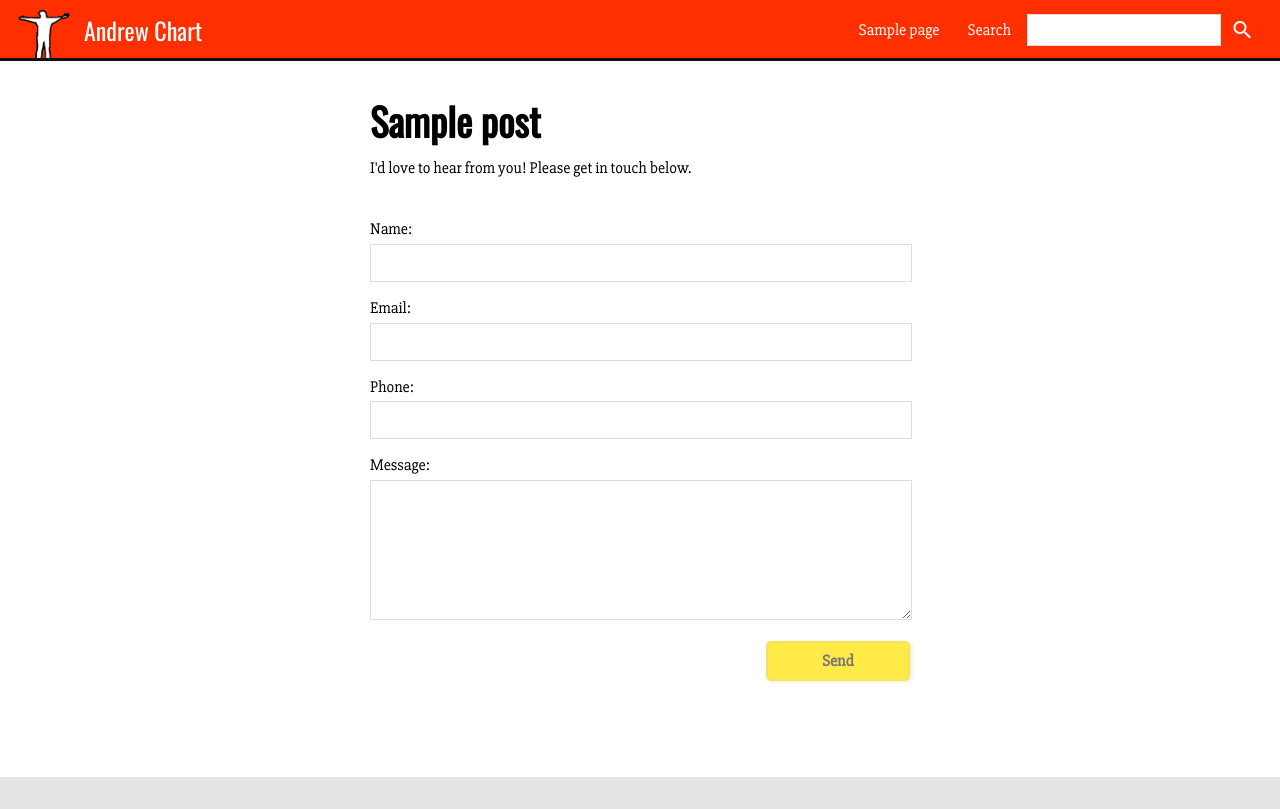
After one commit to andrewchart/andrewchart.co.uk-2017, a WordPress theme: template wp-content/themes/andrewchart2017/page-contact-me.php in a window 1280 px wide. The commit adds this page. Run offline with PHP 8.4 and a stand-in for WordPress, Linux system fonts and the light colour scheme; the site name, menu and one post (Sample post) are stand-ins, and other content is empty; some libraries are stand-ins or nearby versions.

Commit message:
Slim header search bar and contact page

```diff
--- a/wp-content/themes/andrewchart2017/footer.php
+++ b/wp-content/themes/andrewchart2017/footer.php
@@ -1,3 +1,4 @@
+  <footer class="site-footer"></footer>
   <script src="https://ajax.googleapis.com/ajax/libs/jquery/3.1.1/jquery.min.js"></script>
   <script src="scripts.js"></script>
   <?php wp_footer(); ?>
--- a/wp-content/themes/andrewchart2017/index.php
+++ b/wp-content/themes/andrewchart2017/index.php
@@ -1,3 +1,3 @@
 <?php get_header(); ?>
-
+INDEX
 <?php get_footer(); ?>
--- a/wp-content/themes/andrewchart2017/nav.php
+++ b/wp-content/themes/andrewchart2017/nav.php
@@ -8,12 +8,7 @@
     <li class="home-item"><a href="<?php echo home_url(); ?>" title="Home">Home</a></li>
     <?php wp_list_categories(array('hide_empty' => 0, 'exclude' => 1, 'depth' => 2, 'order' => 'DESC', 'title_li' => null)); ?>
     <?php wp_list_pages(array('title_li' => null, 'exclude' => 10)); ?>
+    <li class="search-item"><?php get_search_form(); ?></li>
   </ul>
 
-  <form class="search-form" action="<?php echo home_url();?>" method="GET">
-    <label for="search-box">Search</label>
-    <input type="text" name="s" id="search-box" class="search-box" value="" />
-    <input type="submit" class="material-icons search-icon" value="search" />
-  </form>
-
 </nav>
--- /dev/null
+++ b/wp-content/themes/andrewchart2017/page-contact-me.php
@@ -0,0 +1,42 @@
+<?php
+  /* Template Name: Contact Page */
+
+?>
+
+<?php get_header(); ?>
+
+<section class="main-content contact-form-content">
+
+  <h1><?php the_title(); ?></h1>
+  <p>I'd love to hear from you! Please get in touch below.</p>
+
+  <form name="contact-form" class="contact-form">
+    <div class="form-input">
+      <label>Name:</label>
+      <input type="text" name="name" />
+    </div>
+
+    <div class="form-input">
+      <label>Email:</label>
+      <input type="email" name="email" />
+    </div>
+
+    <div class="form-input">
+      <label>Phone:</label>
+      <input type="phone" name="phone" />
+    </div>
+
+    <div class="form-input">
+      <label>Message:</label>
+      <textarea name="message"></textarea>
+    </div>
+
+    <div class="submit-area">
+      <input class="button button__primary" type="submit" value="Send" />
+    </div>
+
+  </form>
+
+</section>
+
+<?php get_footer(); ?>
--- /dev/null
+++ b/wp-content/themes/andrewchart2017/searchform.php
@@ -0,0 +1,5 @@
+<form class="search-form" action="<?php echo home_url();?>" method="GET">
+  <label for="search-box">Search</label>
+  <input type="text" name="s" id="search-box" class="search-box" value="" />
+  <input type="submit" class="material-icons search-icon" value="search" />
+</form>
--- a/wp-content/themes/andrewchart2017/style.css
+++ b/wp-content/themes/andrewchart2017/style.css
@@ -28,18 +28,45 @@ h1, h3, h5 {
   font-family: 'Oswald', 'Helvetica', 'Arial Black', 'Arial Bold', 'Arial', sans-serif;
 }
 
+p {
+  line-height: 147%;
+}
+
 a { text-decoration: none; }
 
 li { list-style: none; }
 
-button {
+button,
+.button {
   font-family: 'Slabo 27px', 'Georgia', serif;
   background-color: transparent;
   border: 0;
 }
 
-input[type=text] {
+.button__primary {
+  cursor: pointer;
+  border: 2px solid #f5e45f;
+  background-color: #ffea47;
+  padding: 1em;
+  font-size: 1em;
+  font-weight: bold;
+  color: #777;
+  border-radius: 5px;
+  box-shadow: 2px 1px 4px #eeeccc;
+}
+
+.button__primary:hover,
+.button__primary:active {
+  background-color: #ffe420;
+  color: #333;
+}
+
+input[type=text],
+input[type=email],
+input[type=phone],
+textarea {
   font-family: 'Slabo 27px', 'Georgia', serif;
+  font-size: 1em;
   border: 1px solid #ddd;
   color: #777;
 }
@@ -168,6 +195,12 @@ input[type=text] {
   right: 0;
 }
 
+/* Footer */
+.site-footer {
+  min-height: 2em;
+  background-color: #e4e4e4;
+  margin-top: 5em;
+}
 
 /* NAV */
 .main-nav {
@@ -232,10 +265,10 @@ input[type=text] {
 }
 
 .main-nav .search-form {
-  padding: 0.7em 0 0.7em 0.9em;
-  border-bottom: 1px solid #ddd;
-  position: relative;
+  padding: 14px 0 14px 14px;
+  margin: 0;
   color: #333;
+
 
   display: flex;
   justify-content: space-between;
@@ -266,8 +299,57 @@ input[type=text] {
 }
 
 
+/* CONTENT */
+.main-content {
+  padding: 1em;
+  max-width: 830px;
+  margin: auto;
+}
+
+.main-content h1 {
+  font-size: 2.4em;
+  margin: 0.4em 0 0.2em;
+}
 
 
+
+/* CONTACT PAGE */
+.main-content.contact-form-content {
+  max-width: 540px;
+}
+
+.contact-form {
+  margin-top: 2.4em;
+}
+
+.contact-form .form-input {
+padding-bottom: 1em;
+}
+
+.contact-form label {
+  display: block;
+  margin-bottom: 0.3em;
+}
+
+.contact-form input,
+.contact-form textarea {
+  width: 94%;
+  padding: 0.5em 3%;
+}
+
+.contact-form .submit-area {
+  text-align: right;
+}
+
+.contact-form input[type=submit] {
+  display: inline;
+  padding: 0.5em 3em;
+  width: 100%;
+}
+
+.contact-form textarea {
+  height: 7.6em;
+}
 
 /* 768 Breakpoint */
 @media screen and (min-width: 768px) {
@@ -296,7 +378,7 @@ input[type=text] {
     box-shadow: none;
     width: auto;
     max-width: none;
-    margin: 0 1em;
+    margin: 0;
   }
 
   .site-header__slim .main-nav .dismiss {
@@ -323,4 +405,46 @@ input[type=text] {
     color: #fff;
   }
 
+  .site-header__slim .main-nav li a:hover {
+    color: #ffea47;
+  }
+
+  .site-header__slim .search-form {
+    border: 0;
+    color: #fff;
+    position: relative;
+  }
+
+  .site-header__slim .search-form .search-icon {
+    color: #fff;
+    position: relative;
+    top: 2px;
+    cursor: pointer;
+  }
+
+  .site-header__slim .search-form .search-icon:hover,
+  .site-header__slim .search-form .search-icon:active {
+    color: #ffea47;
+  }
+
+
+
+
+
+
+
+
 }
+
+
+
+/* Minor breakpoints */
+@media screen and (min-width: 450px) {
+  .contact-form input[type=submit] {
+    max-width: 9em;
+  }
+}
+
+@media screen and (min-width: 1024px) {
+  .site-header__slim .main-nav { margin: 0 1em; }
+}
```
Also changed, not shown: wp-content/themes/andrewchart2017/404.php (+8 -1 lines), wp-content/themes/andrewchart2017/category.php (+8 -1 lines), wp-content/themes/andrewchart2017/page-home.php (+6 -1 lines), wp-content/themes/andrewchart2017/page.php (+8 -1 lines).
